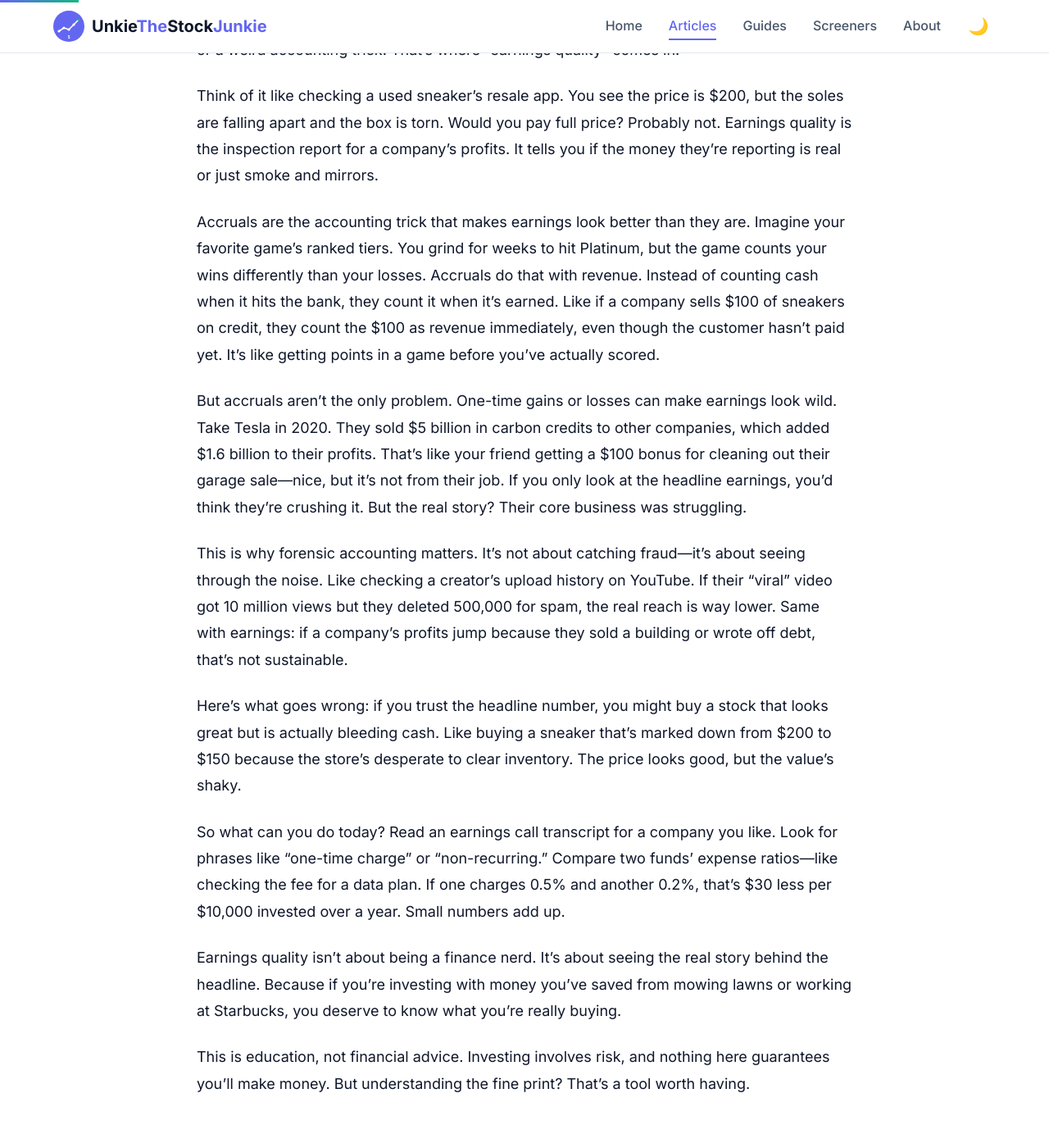
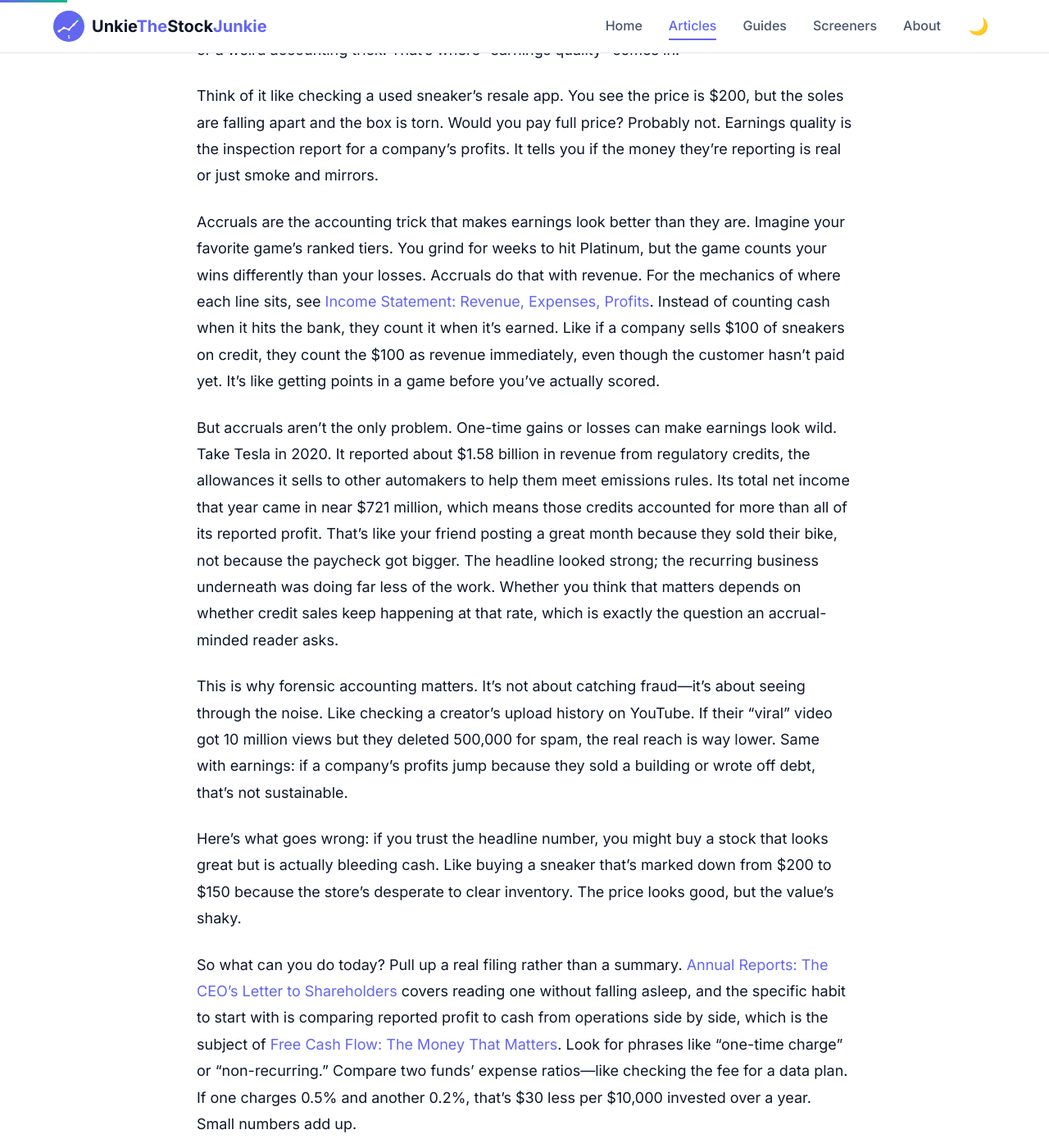
Before and after one commit to Decent-Software-LLC/unkiethestockjunkie.com, a Jekyll site: the page built from _articles/2026-10-23-understanding-earnings-quality-accruals-one-timers-and-the-fine-print.md, in a window 1280 px wide and 1400 px high, scrolled down 1378 px. Shown: the whole window at 82% size. Built offline with Jekyll 4.4.1, drawn with Linux system fonts in a browser that asks for light colours.

Commit message:
fix: correct Tesla figures in the cron's auto-generated article and add inline links
The daily Generate Content workflow fired and published its first article unattended. Voice held up
well -- sneaker resale app, game ranked tiers, data-plan fees, no "as a teenager", no "essential",
risk statement present -- so the prompt rewrite is working in production.

But one passage was wrong in a way that matters for a finance site read by minors: it stated Tesla
"sold $5 billion in carbon credits" which "added $1.6 billion to their profits", and concluded their
"core business was struggling." No reported 2020 figure is $5B; the number appears to be conflated
with a cumulative or forecast total. Actual regulatory-credit revenue was about $1.58B against GAAP
net income of roughly $721M, so the accurate and still striking fact is that the credits accounted
for more than all of Tesla's reported profit -- and "struggling" overstates it, since the company was
profitable excluding them, thinly. Rewritten around numbers that hold up.

Also added three inline prose links (verified targets), which verify-content.js flags as required
and the generator does not yet produce. Worth noting the generator emitted zero internal links on
its first run: related_articles renders as a UI block, but nothing in the body connects articles,
so the corpus still reads as disconnected entries unless this gets into the prompt.

```diff
--- a/_articles/2026-10-23-understanding-earnings-quality-accruals-one-timers-and-the-fine-print.md
+++ b/_articles/2026-10-23-understanding-earnings-quality-accruals-one-timers-and-the-fine-print.md
@@ -28,15 +28,15 @@
 
 Think of it like checking a used sneaker’s resale app. You see the price is $200, but the soles are falling apart and the box is torn. Would you pay full price? Probably not. Earnings quality is the inspection report for a company’s profits. It tells you if the money they’re reporting is real or just smoke and mirrors.
 
-Accruals are the accounting trick that makes earnings look better than they are. Imagine your favorite game’s ranked tiers. You grind for weeks to hit Platinum, but the game counts your wins differently than your losses. Accruals do that with revenue. Instead of counting cash when it hits the bank, they count it when it’s earned. Like if a company sells $100 of sneakers on credit, they count the $100 as revenue immediately, even though the customer hasn’t paid yet. It’s like getting points in a game before you’ve actually scored.
+Accruals are the accounting trick that makes earnings look better than they are. Imagine your favorite game’s ranked tiers. You grind for weeks to hit Platinum, but the game counts your wins differently than your losses. Accruals do that with revenue. For the mechanics of where each line sits, see [Income Statement: Revenue, Expenses, Profits](/articles/income-statement-revenue-expenses-profits/). Instead of counting cash when it hits the bank, they count it when it’s earned. Like if a company sells $100 of sneakers on credit, they count the $100 as revenue immediately, even though the customer hasn’t paid yet. It’s like getting points in a game before you’ve actually scored.
 
-But accruals aren’t the only problem. One-time gains or losses can make earnings look wild. Take Tesla in 2020. They sold $5 billion in carbon credits to other companies, which added $1.6 billion to their profits. That’s like your friend getting a $100 bonus for cleaning out their garage sale—nice, but it’s not from their job. If you only look at the headline earnings, you’d think they’re crushing it. But the real story? Their core business was struggling.
+But accruals aren’t the only problem. One-time gains or losses can make earnings look wild. Take Tesla in 2020. It reported about $1.58 billion in revenue from regulatory credits, the allowances it sells to other automakers to help them meet emissions rules. Its total net income that year came in near $721 million, which means those credits accounted for more than all of its reported profit. That’s like your friend posting a great month because they sold their bike, not because the paycheck got bigger. The headline looked strong; the recurring business underneath was doing far less of the work. Whether you think that matters depends on whether credit sales keep happening at that rate, which is exactly the question an accrual-minded reader asks.
 
 This is why forensic accounting matters. It’s not about catching fraud—it’s about seeing through the noise. Like checking a creator’s upload history on YouTube. If their "viral" video got 10 million views but they deleted 500,000 for spam, the real reach is way lower. Same with earnings: if a company’s profits jump because they sold a building or wrote off debt, that’s not sustainable.
 
 Here’s what goes wrong: if you trust the headline number, you might buy a stock that looks great but is actually bleeding cash. Like buying a sneaker that’s marked down from $200 to $150 because the store’s desperate to clear inventory. The price looks good, but the value’s shaky.
 
-So what can you do today? Read an earnings call transcript for a company you like. Look for phrases like "one-time charge" or "non-recurring." Compare two funds’ expense ratios—like checking the fee for a data plan. If one charges 0.5% and another 0.2%, that’s $30 less per $10,000 invested over a year. Small numbers add up.
+So what can you do today? Pull up a real filing rather than a summary. [Annual Reports: The CEO’s Letter to Shareholders](/articles/annual-reports-the-ceo-s-letter-to-shareholders/) covers reading one without falling asleep, and the specific habit to start with is comparing reported profit to cash from operations side by side, which is the subject of [Free Cash Flow: The Money That Matters](/articles/free-cash-flow-the-money-that-matters/). Look for phrases like "one-time charge" or "non-recurring." Compare two funds’ expense ratios—like checking the fee for a data plan. If one charges 0.5% and another 0.2%, that’s $30 less per $10,000 invested over a year. Small numbers add up.
 
 Earnings quality isn’t about being a finance nerd. It’s about seeing the real story behind the headline. Because if you’re investing with money you’ve saved from mowing lawns or working at Starbucks, you deserve to know what you’re really buying.
 
```
